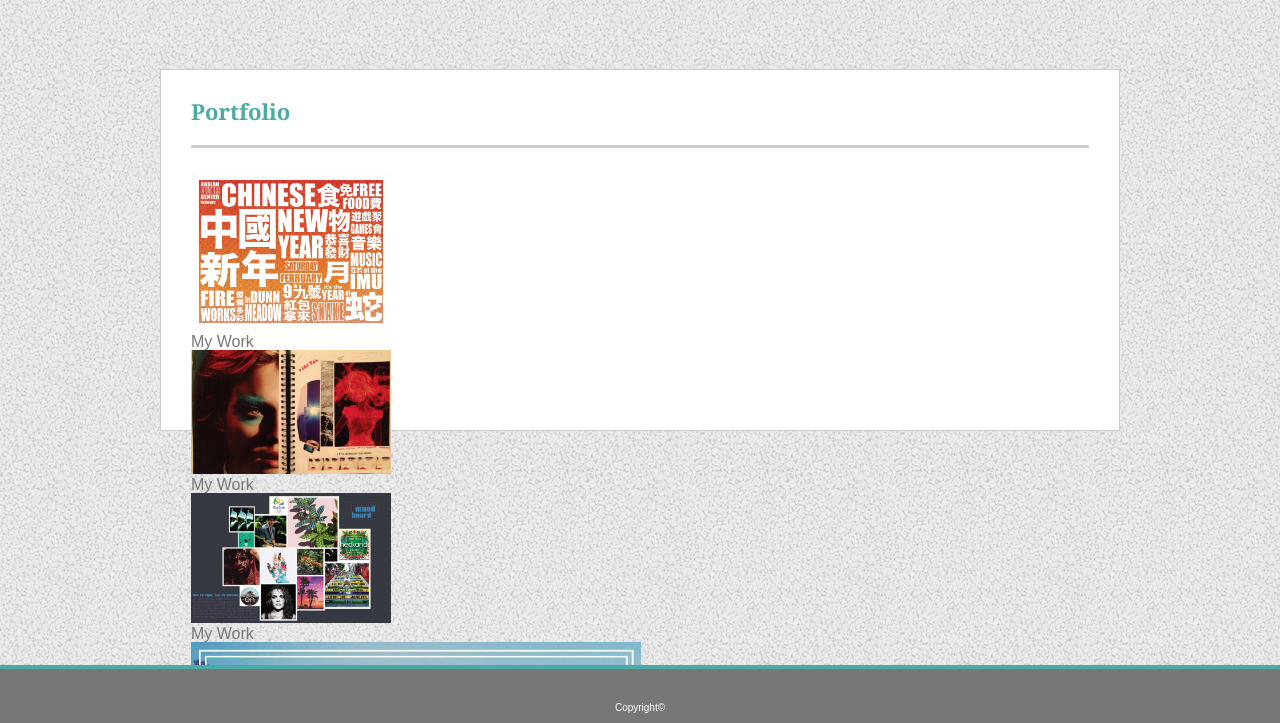
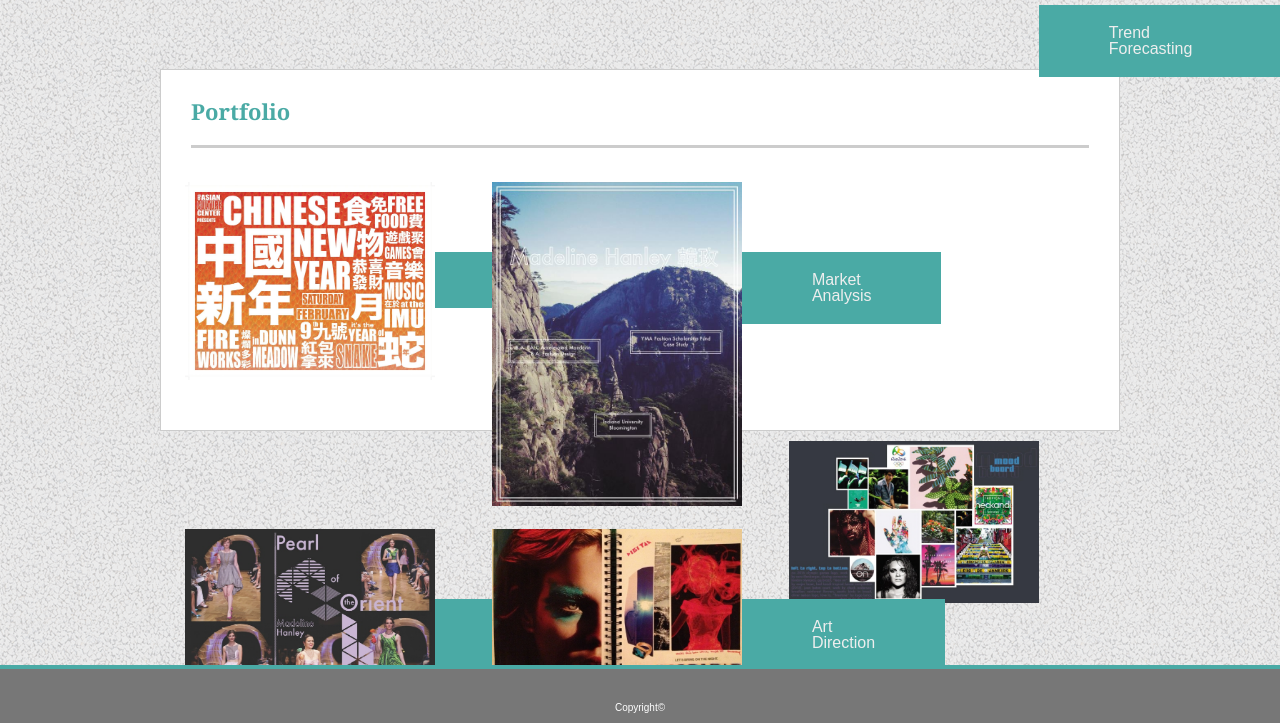
Before and after one commit to mhanley00/Basic-Portfolio, a plain HTML site: page portfolio.html in a window 1280 px wide. Shown: the part 75-798 px from the top of the page. Drawn offline with Linux system fonts and the light colour scheme.

Commit message:
yet-another-one

```diff
--- a/assets/css/style.css
+++ b/assets/css/style.css
@@ -16,13 +16,7 @@
     float:left;
     padding: 20px 0px 20px 0px;
   }
-  /* .container {
-    width: 930px;
-    background-color:#ffffff;
-    margin: 0 auto;
-    margin-top:80px;
-    padding:30px;
-    border:1px solid #cccccc;  */
+
 
 h1{
     font-family: 'Georgia', Times, 'Times New Roman', serif;
@@ -37,16 +31,6 @@ h1{
     /* float: left; */
     display: inline;
 }
-
-/* .header-right {
-    float: right;
-} */
-
-/* .header a{
-    text-decoration: none;
-    list-style-type: none;
-} */
-
 
 
 ul {
@@ -169,6 +153,7 @@ input[type=submit] {
     cursor: pointer;
 }
 
+/* footer, hopefully obviously  */
 .footer {
     position: fixed;
     left: 0;
@@ -181,3 +166,32 @@ input[type=submit] {
     font-size: 10px;
     border-top: 4px solid #4aaaa5;
 }
+
+/* color overlay on portfolio page */
+span {
+    background-color:#4aaaa5;
+    padding: 20px 70px 20px 70px;
+    color: #eee;
+    position: absolute;
+    top: 80px;
+}
+.row {
+    margin: 0px -16px;
+}
+
+.column {
+    float: left;
+    width: 33%;
+    position: relative
+}
+
+/* Clear floats after rows */
+.row:after {
+    content: "";
+    display: table;
+    clear: both;
+}
+
+.content {
+    padding: 10px;
+}
--- a/portfolio.html
+++ b/portfolio.html
@@ -22,43 +22,47 @@
             </ul>
     </div>
 <div class="container">
+
         <h2>Portfolio</h2>
         <hr>
         <br>
         <div class="row">
             <div class="column">
               <div class="content">
-                    <img src="assets/images/chinese-new-year.jpg" alt="Mountains" style="max-width: 200px; max-height: 300px">
-                    <h3>My Work</h3>
+                <img src="assets/images/chinese-new-year.jpg" alt="Chinese New Year" style="max-width: 250px;">
+                <span>Translation</span>
               </div>
             </div>
             <div class="column">
               <div class="content">
-                    <img src="assets/images/moodboard.jpg" alt="Lights" style="max-width: 200px; max-height: 300px">
-                    <h3>My Work</h3>
+                <img src="assets/images/rising-in-the-east.jpg" alt="Lululemon Case Study" style="max-width: 250px;">
+                <span>Market Analysis</span>
+              </div>
+            </div>
+        </div>
+        <div class="row">
+
+            <div class="column">
+              <div class="content">
+                <img src="assets/images/fashion-design.jpg" alt="Pearl of the Orient" style="max-width: 250px;">
+                <span>Fashion Design</span>
               </div>
             </div>
             <div class="column">
               <div class="content">
-                    <img src="assets/images/pumaxdecathlon.jpg" alt="Nature" style="max-width: 200px; max-height: 300px">
-                    <h3>My Work</h3>
+                <img src="assets/images/moodboard.jpg" alt="mood board" style="max-width: 250px;">
+                <span>Art Direction</span>
               </div>
-                </div>
-                <div class="column">
-                  <div class="content">
-                    <img src="assets/images/rising-in-the-east.jpg" alt="Mountains" style="max-width: 450px; max-height": 300px>
-                    <h3>My Work</h3>
             </div>
           </div>
           </div>
 
           <div class="content">
-                <img src="bear.jpg" alt="Bear" style="width:100%">
-                <h3>Some Other Work</h3>
-                <p>Lorem ipsum..</p>
+            <img src="assets/images/pumaxdecathlon.jpg" alt="Puma x Decathlon" style="max-width: 250px;">
+            <span>Trend Forecasting</span>
           </div>
 
-</div>
+
 
 <div class="footer">
     <br><br><br>
```
Also changed, not shown: assets/images/fashion-design.jpg (renamed from assets/images/455481_ou35iah8icw8eqh2c4rdeopfm.jpg). Lines whose indentation alone changed are shown as unchanged.
